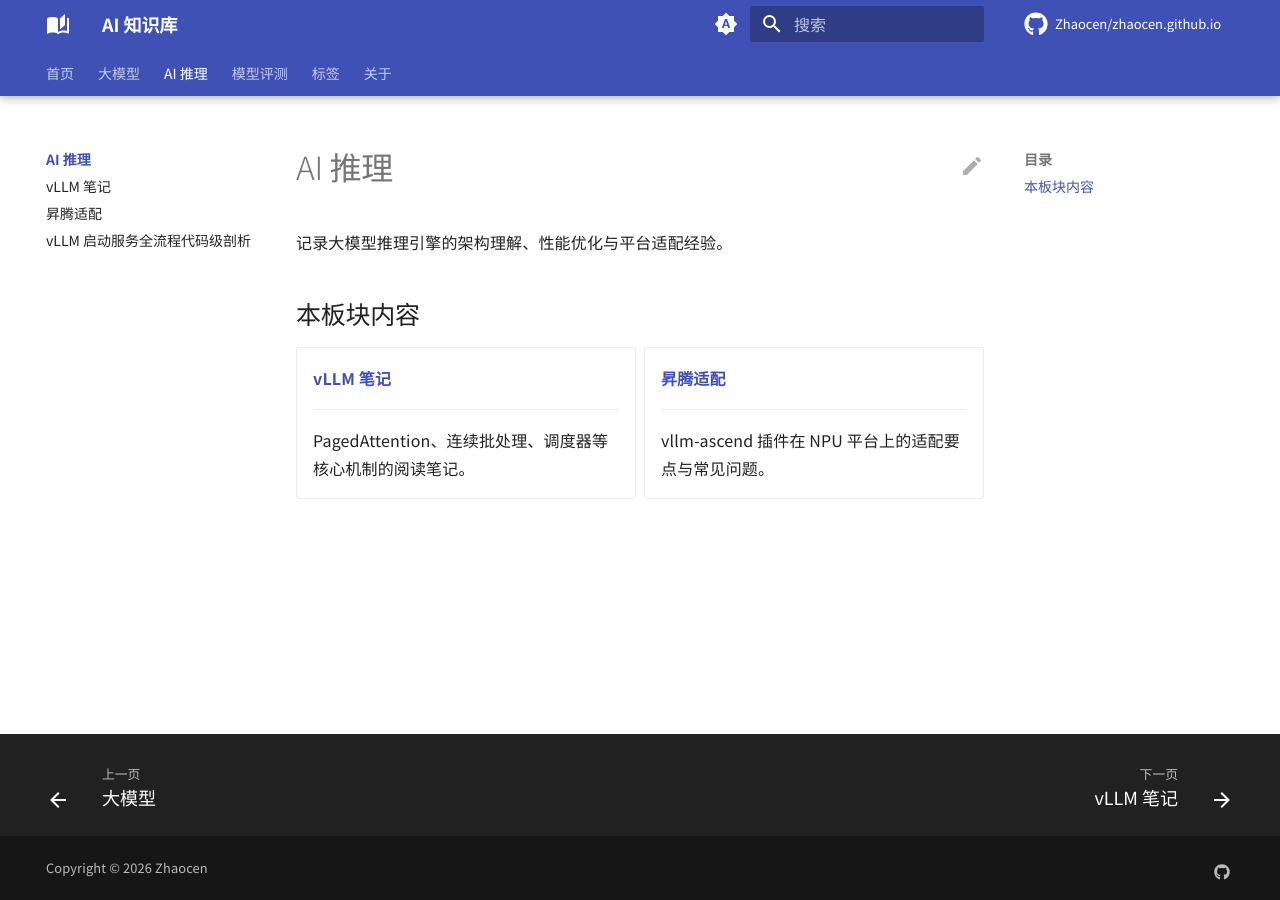
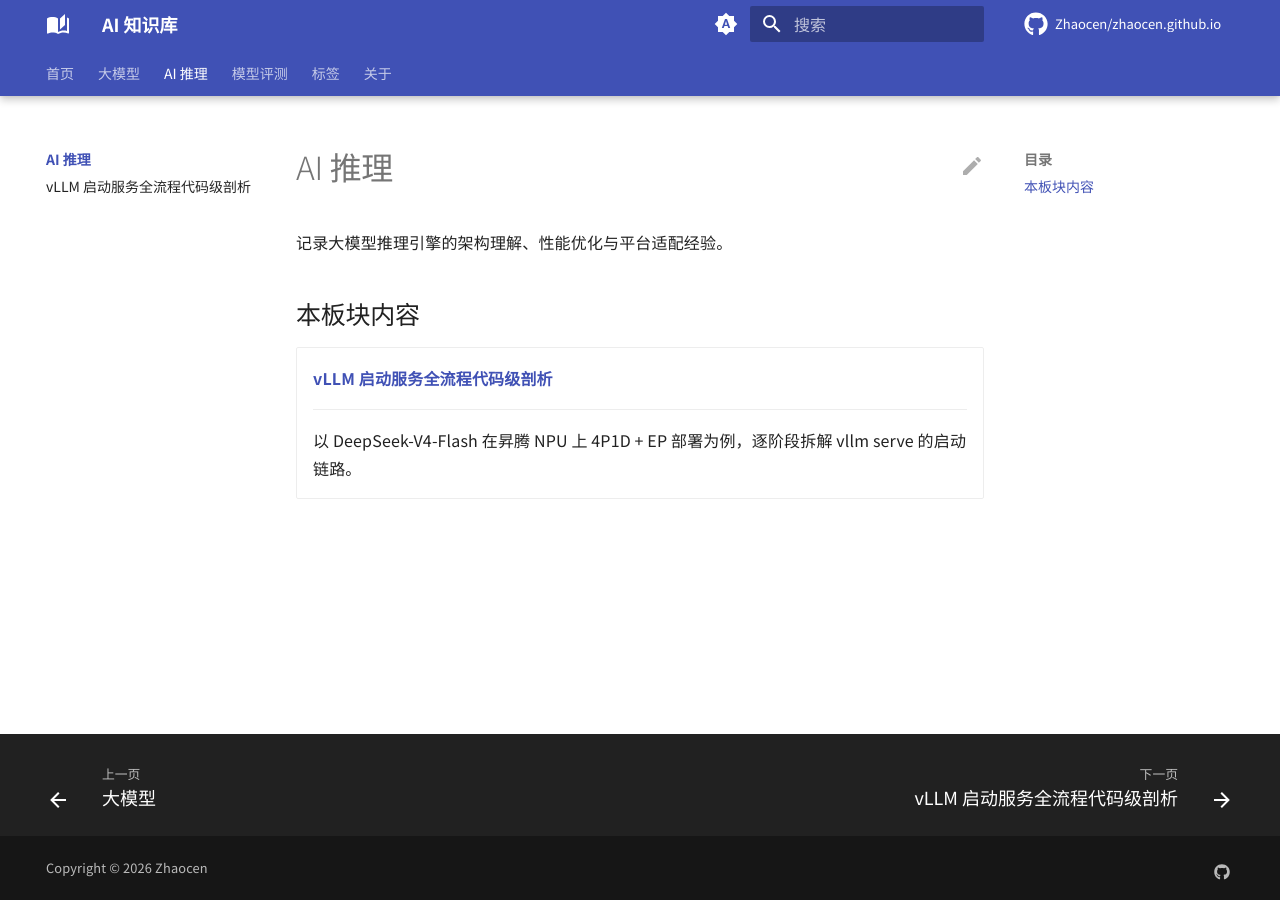
Before and after one commit to Zhaocen/zhaocen.github.io, an MkDocs documentation site: the page built from docs/ai/index.md, in a window 1280 px wide. Built offline with MkDocs 1.6.1 and Material for MkDocs 9.7.7, drawn with Linux system fonts in a browser that asks for light colours; comment, search, counter and statistics services are not loaded.

Commit message:
docs: 删除 vLLM 笔记与昇腾适配两篇占位页
Co-Authored-By: Claude Opus 5 <noreply@anthropic.com>
Claude-Session: https://claude.ai/code/session_01MbVScsbg5JRYMGa5iXadF3

```diff
--- a/docs/ai/index.md
+++ b/docs/ai/index.md
@@ -6,16 +6,10 @@
 
 <div class="grid cards" markdown>
 
--   __[vLLM 笔记](vllm.md)__
+-   __[vLLM 启动服务全流程代码级剖析](vllm-startup-internals.md)__
 
     ---
 
-    PagedAttention、连续批处理、调度器等核心机制的阅读笔记。
-
--   __[昇腾适配](ascend.md)__
-
-    ---
-
-    vllm-ascend 插件在 NPU 平台上的适配要点与常见问题。
+    以 DeepSeek-V4-Flash 在昇腾 NPU 上 4P1D + EP 部署为例，逐阶段拆解 vllm serve 的启动链路。
 
 </div>
--- a/mkdocs.yml
+++ b/mkdocs.yml
@@ -168,8 +168,6 @@ nav:
       - llm/index.md
   - AI 推理:
       - ai/index.md
-      - vLLM 笔记: ai/vllm.md
-      - 昇腾适配: ai/ascend.md
       - vLLM 启动服务全流程代码级剖析: ai/vllm-startup-internals.md
   - 模型评测:
       - benchmark/index.md
```
Also changed, not shown: docs/ai/ascend.md (deleted, +0 -32 lines), docs/ai/vllm.md (deleted, +0 -41 lines).
